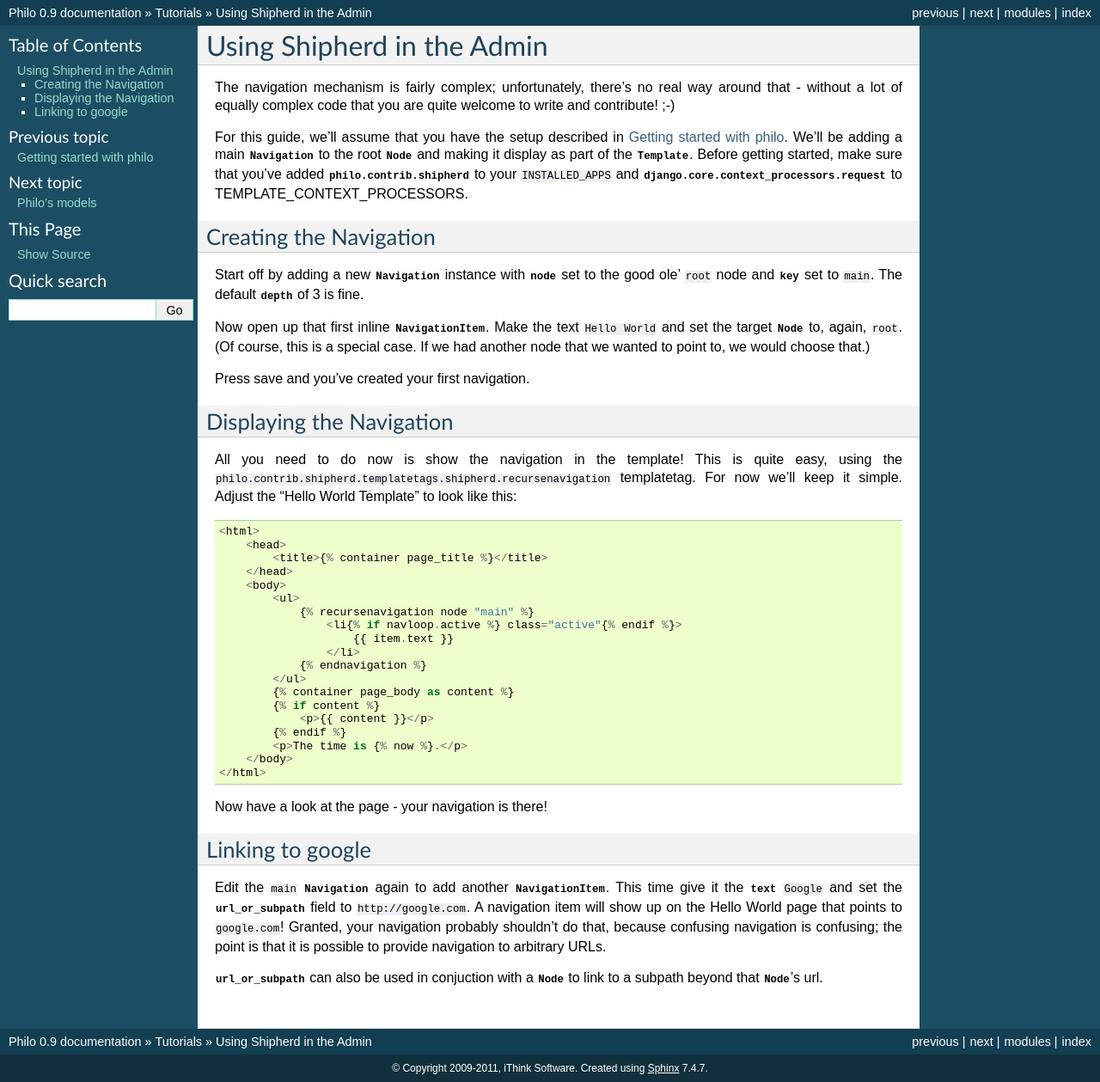
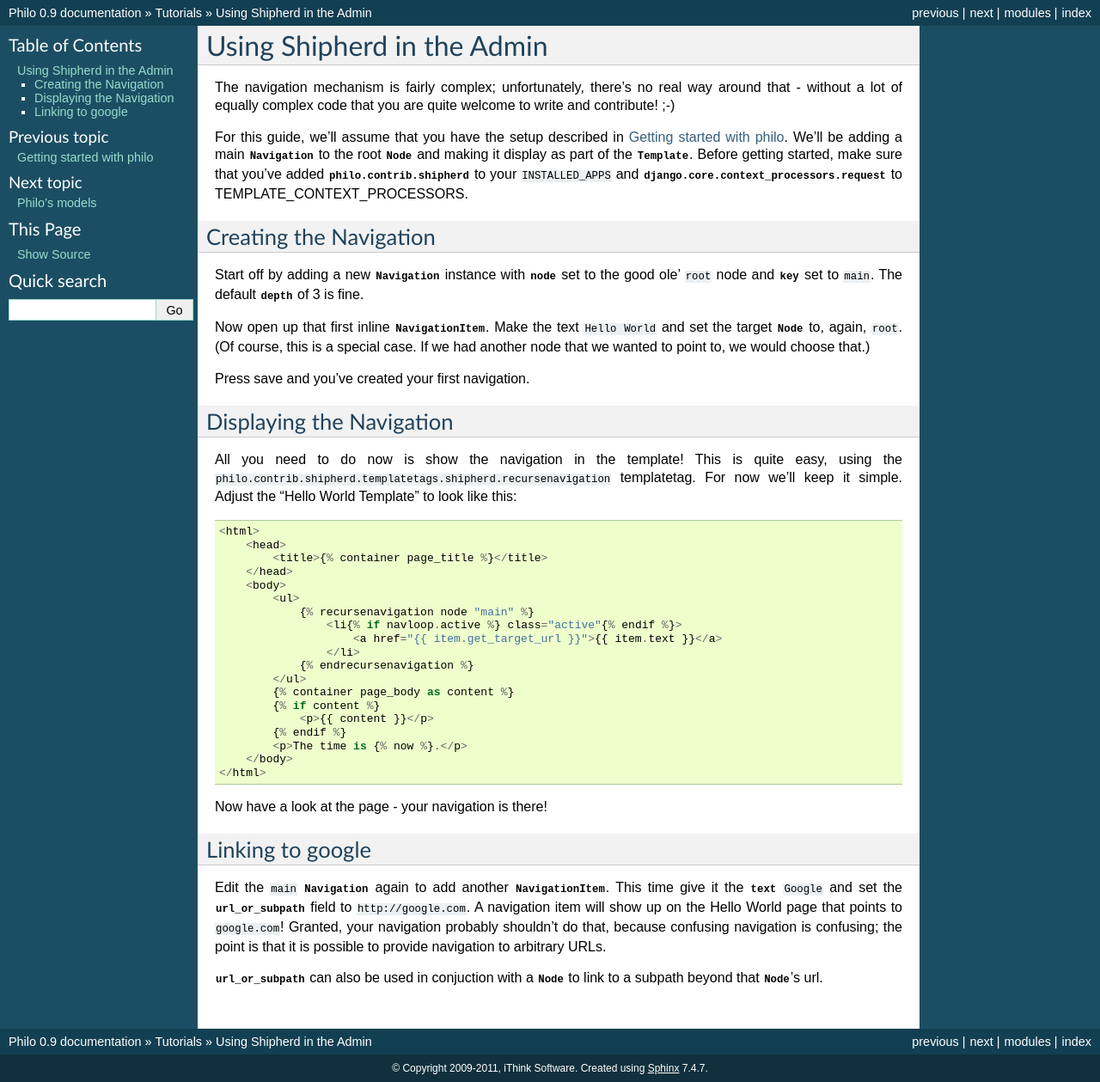
Before and after one commit to ithinksw/philo, a Sphinx documentation site: the page built from docs/tutorials/shipherd.rst, in a window 1280 px wide. Shown: the whole page at 86% size. Built offline with Sphinx 7.4.7, drawn with Linux system fonts in a browser that asks for light colours; cross-references to code outside the pages are shown as plain code.

Commit message:
Added link generation example, and fixed a typo.

```diff
--- a/docs/tutorials/shipherd.rst
+++ b/docs/tutorials/shipherd.rst
@@ -27,9 +27,9 @@ All you need to do now is show the navigation in the template! This is quite eas
 	        <ul>
 	            {% recursenavigation node "main" %}
 	                <li{% if navloop.active %} class="active"{% endif %}>
-	                    {{ item.text }}
+	                    <a href="{{ item.get_target_url }}">{{ item.text }}</a>
 	                </li>
-	            {% endnavigation %}
+	            {% endrecursenavigation %}
 	        </ul>
 	        {% container page_body as content %}
 	        {% if content %}
```
